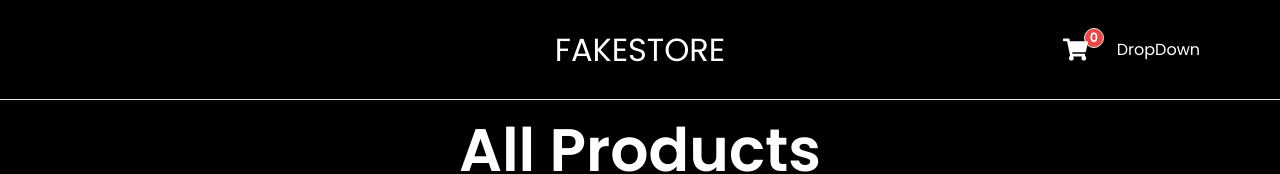
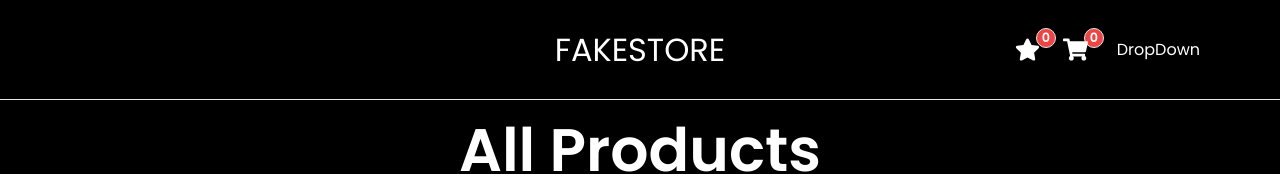
Before and after one commit to AdisGiulbudagiants/Fakestore-Project, a React (Vite) app: page / in a window 1280 px wide. Shown: the top 174 px of the page. Built offline with nearby package versions, Linux system fonts and the light colour scheme; no server answers.

Commit message:
Fix PageLink in Navbar

```diff
--- a/src/components/Navbar/Navbar.jsx
+++ b/src/components/Navbar/Navbar.jsx
@@ -1,7 +1,8 @@
 import { useSelector, useDispatch } from 'react-redux'
-import { FaShoppingCart } from 'react-icons/fa'
+import { FaShoppingCart, FaStar } from 'react-icons/fa'
 import { selectIsOpen, setIsOpen } from '../../redux/slices/navbarSlice'
 import { selectCartTotalQuantity } from '../../redux/slices/cartSlice.js'
+import { selectFavoriteTotalQuantity } from '../../redux/slices/favoritesSlice.js'
 import PageLink from './PageLink.jsx'
 import PageLinksList from './PageLinksList.jsx'
 import SocialLinksList from './SocialLinksList.jsx'
@@ -9,20 +10,29 @@ import SocialLinksList from './SocialLinksList.jsx'
 const Navbar = () => {
   const isOpen = useSelector(selectIsOpen)
   const cartTotalQuantity = useSelector(selectCartTotalQuantity)
+  const favoriteTotalQuantity = useSelector(selectFavoriteTotalQuantity)
   const dispatch = useDispatch()
 
   return (
     <div className=" sticky top-0 border-b bg-black z-10 flex justify-center h-[100px]">
       <div className="flex items-center">
-        <label className="flex text-[2rem]">
-          <PageLink to="/" name="FAKESTORE" />
-        </label>
+        <PageLink style="flex text-[2rem]" to="/" name="FAKESTORE" />
         <label className="absolute z-20 right-44 top-7 select-none border bg-red-500 font-semibold rounded-full text-[0.8rem] w-[20px] h-[20px] flex items-center justify-center">
           {cartTotalQuantity}
         </label>
-        <label className="fixed z-30 right-48 flex">
-          <PageLink to="/cart" name={<FaShoppingCart className="hover:fill-red-500" size={25} />} />
+        <PageLink
+          style="fixed z-30 right-48 flex"
+          to="/cart"
+          name={<FaShoppingCart className="hover:fill-[#b2b2b2]" size={25} />}
+        />
+        <label className="absolute z-20 right-56 top-7 select-none border bg-red-500 font-semibold rounded-full text-[0.8rem] w-[20px] h-[20px] flex items-center justify-center">
+          {favoriteTotalQuantity}
         </label>
+        <PageLink
+          style="fixed z-30 right-60 flex"
+          to="/favorites"
+          name={<FaStar className="hover:fill-[#b2b2b2]" size={25} />}
+        />
         <button onClick={() => dispatch(setIsOpen())} className="z-30 fixed right-20 flex">
           DropDown
         </button>
--- a/src/components/Navbar/PageLink.jsx
+++ b/src/components/Navbar/PageLink.jsx
@@ -1,9 +1,9 @@
 /* eslint-disable react/prop-types */
 import { NavLink } from 'react-router-dom'
 
-const PageLink = ({ end = false, name, to, click }) => {
+const PageLink = ({ end = false, name, to, click, style }) => {
   return (
-    <button onClick={click}>
+    <button className={style} onClick={click}>
       <NavLink end={end} to={to}>
         {name}
       </NavLink>
```
